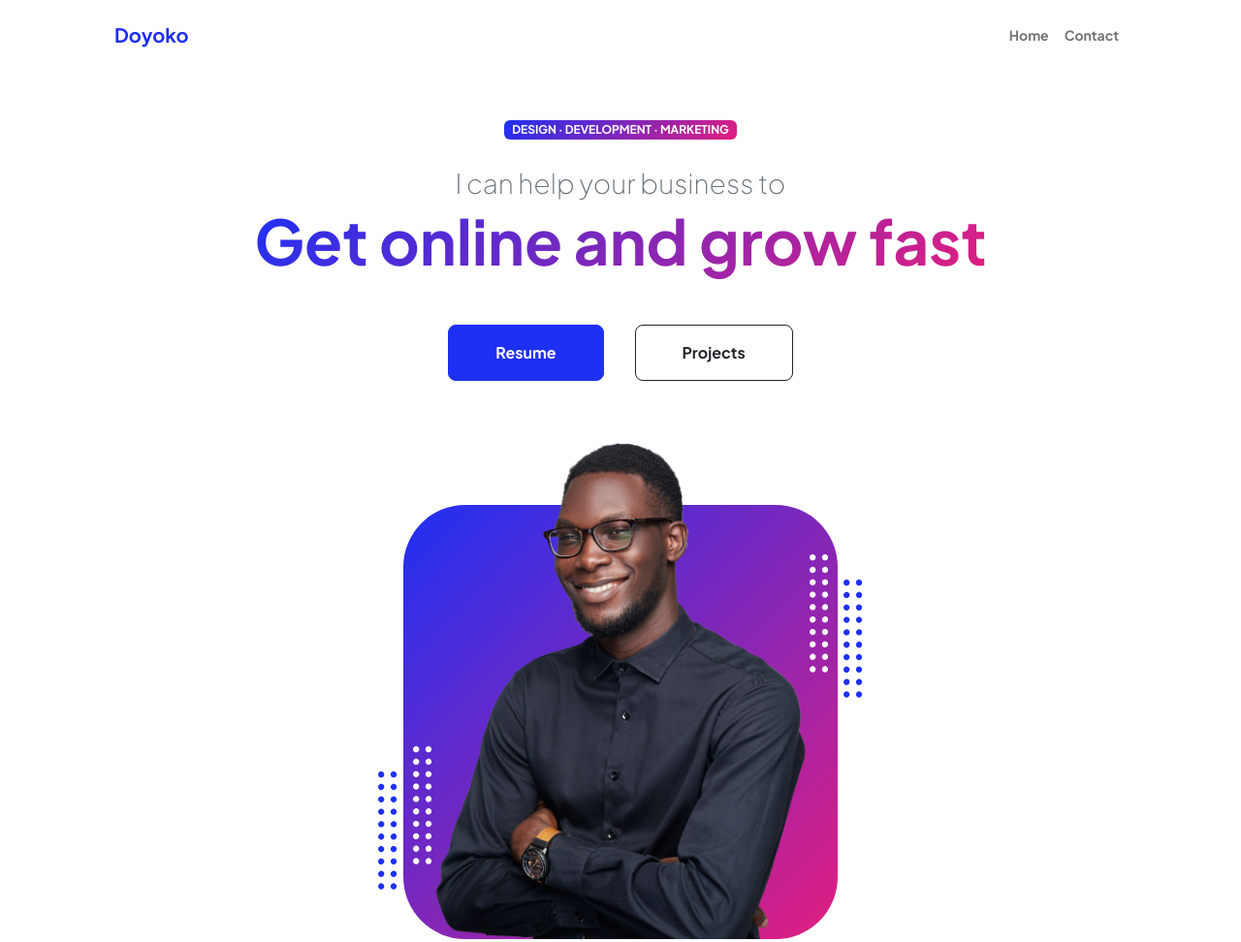
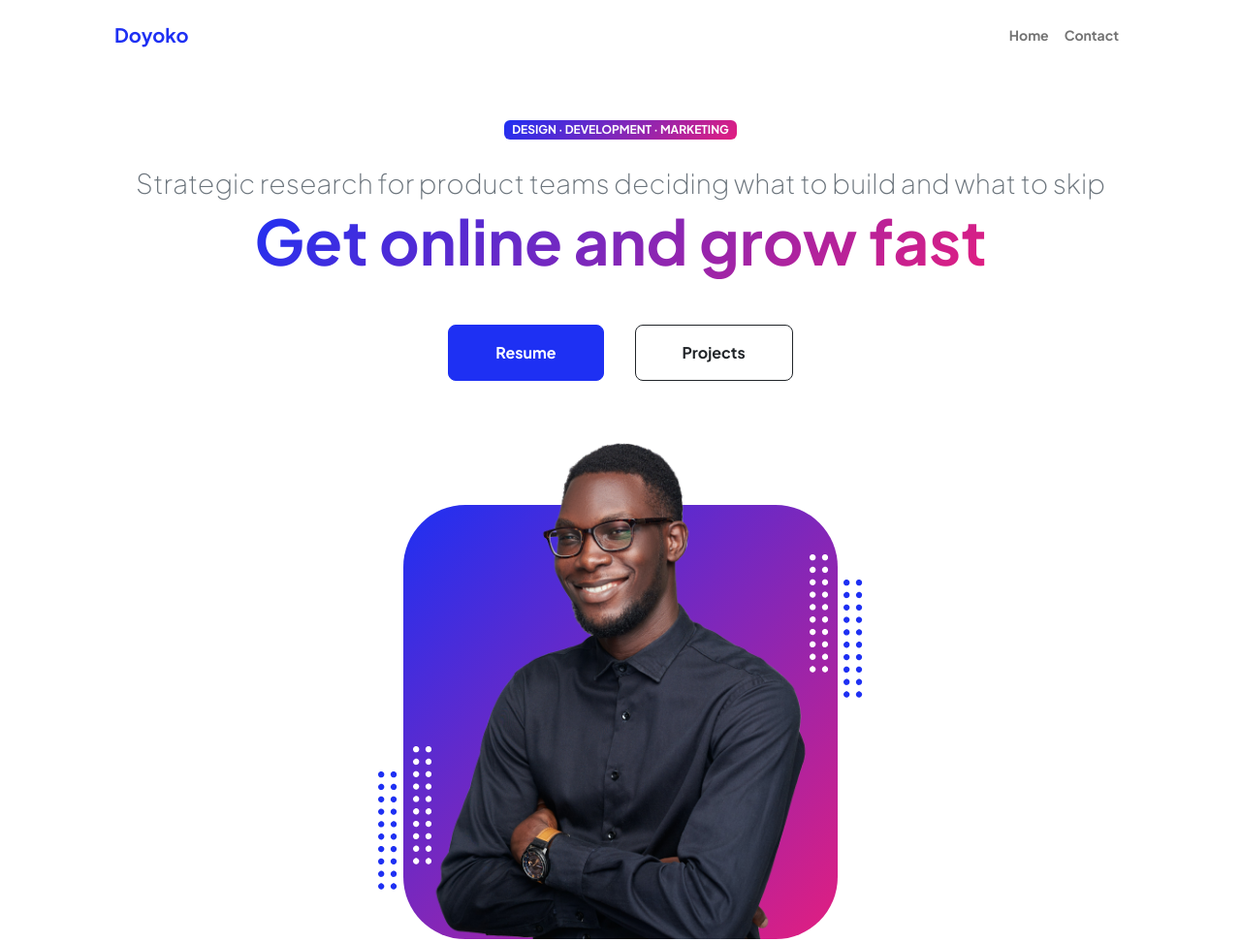
Before and after one commit to SashaWilliamson/doyokoresearch, a website: page index.html in a window 1280 px wide. Shown: the top 972 px of the page at 97% size. Drawn offline with nearby package versions, Linux system fonts and the light colour scheme.

```diff
--- a/index.html
+++ b/index.html
@@ -40,7 +40,7 @@
                             <!-- Header text content-->
                             <div class="text-center text-xxl-start">
                                 <div class="badge bg-gradient-primary-to-secondary text-white mb-4"><div class="text-uppercase">Design &middot; Development &middot; Marketing</div></div>
-                                <div class="fs-3 fw-light text-muted">I can help your business to</div>
+                                <div class="fs-3 fw-light text-muted">Strategic research for product teams deciding what to build and what to skip</div>
                                 <h1 class="display-3 fw-bolder mb-5"><span class="text-gradient d-inline">Get online and grow fast</span></h1>
                                 <div class="d-grid gap-3 d-sm-flex justify-content-sm-center justify-content-xxl-start mb-3">
                                     <a class="btn btn-primary btn-lg px-5 py-3 me-sm-3 fs-6 fw-bolder" href="resume.html">Resume</a>
```
Also changed, not shown: dist/contact.html, 1 other file.
